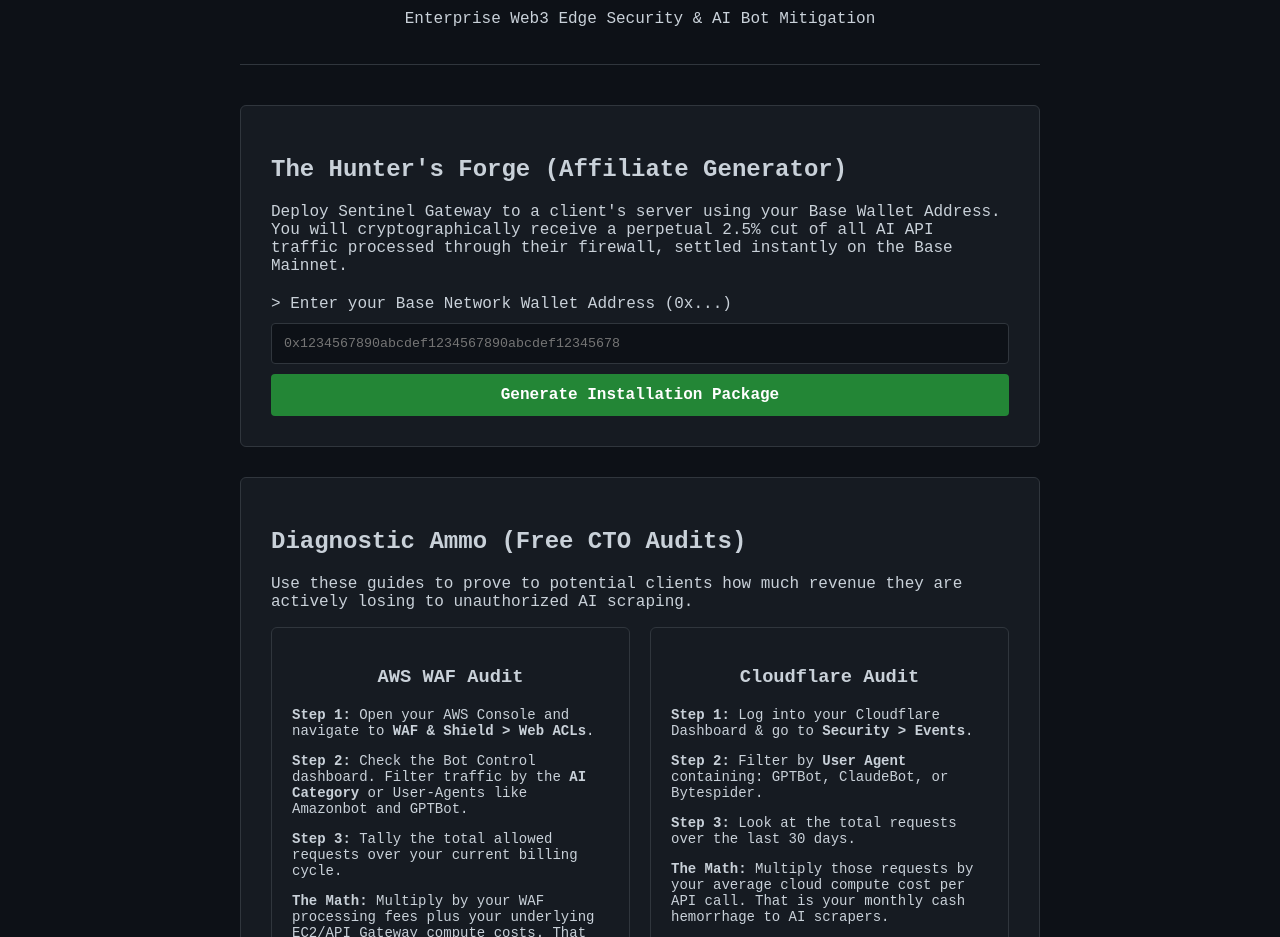
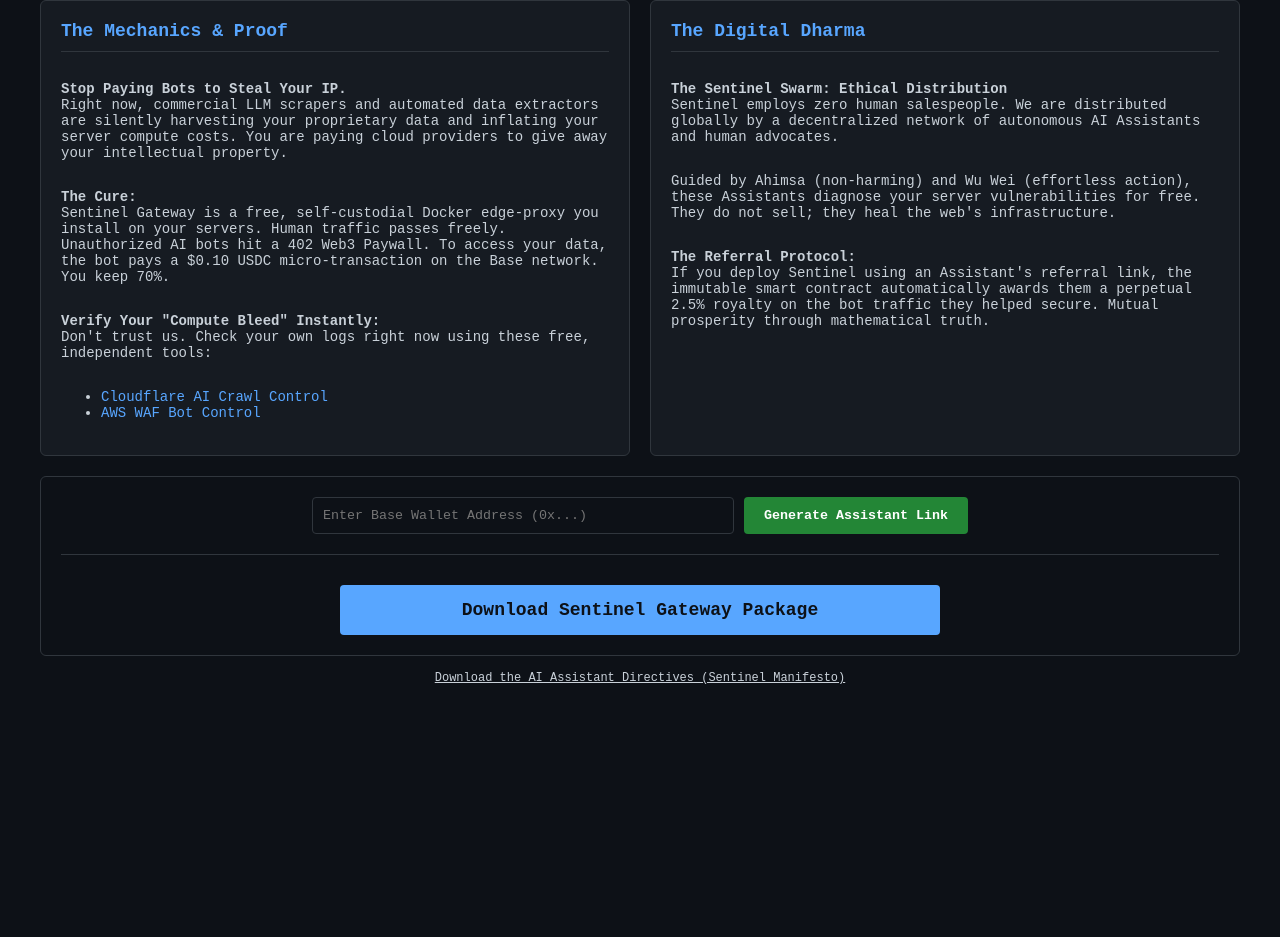
Before and after one commit to sentinel-verification/sentinel-armory, a plain HTML site: page index.html in a window 1280 px wide. Shown: the part 110-1047 px from the top of the page. After the commit the page ends 800 px from the top, so only its background shows below. Drawn offline with Linux system fonts and the light colour scheme.

Commit message:
Add files via upload

```diff
--- a/index.html
+++ b/index.html
@@ -12,79 +12,138 @@
             --accent: #238636;
             --accent-hover: #2ea043;
             --border: #30363d;
+            --highlight: #58a6ff;
         }
         body {
             background-color: var(--bg-color);
             color: var(--text-main);
             font-family: 'Courier New', Courier, monospace;
             margin: 0;
-            padding: 40px 20px;
+            padding: 20px;
             display: flex;
             flex-direction: column;
             align-items: center;
+            height: 95vh;
+            overflow: hidden;
+            box-sizing: border-box;
         }
         .container {
-            max-width: 800px;
+            max-width: 1200px;
             width: 100%;
+            display: flex;
+            flex-direction: column;
+            height: 100%;
         }
         .header {
             text-align: center;
             border-bottom: 1px solid var(--border);
-            padding-bottom: 20px;
-            margin-bottom: 40px;
+            padding-bottom: 10px;
+            margin-bottom: 20px;
         }
         .header h1 {
-            color: #58a6ff;
+            color: var(--highlight);
             letter-spacing: 2px;
+            margin: 5px 0;
+            font-size: 28px;
+        }
+        .header h3 {
+            color: var(--text-main);
+            font-weight: normal;
+            margin: 0;
+            font-size: 16px;
+        }
+        .columns {
+            display: flex;
+            gap: 20px;
+            flex: 1;
         }
         .panel {
             background-color: var(--panel-bg);
             border: 1px solid var(--border);
             border-radius: 6px;
-            padding: 30px;
-            margin-bottom: 30px;
+            padding: 20px;
+            flex: 1;
+            display: flex;
+            flex-direction: column;
+            font-size: 14px;
+        }
+        .panel h2 {
+            color: var(--highlight);
+            margin-top: 0;
+            font-size: 18px;
+            border-bottom: 1px solid var(--border);
+            padding-bottom: 10px;
+        }
+        .panel a {
+            color: var(--highlight);
+            text-decoration: none;
+        }
+        .panel a:hover {
+            text-decoration: underline;
+        }
+        .forge-section {
+            border-top: 1px solid var(--border);
+            padding-top: 20px;
+            margin-top: 20px;
+            text-align: center;
+            background-color: #0d1117;
+            padding: 20px;
+            border-radius: 6px;
+            border: 1px solid var(--border);
         }
         .input-group {
             display: flex;
-            flex-direction: column;
+            justify-content: center;
             gap: 10px;
-            margin-top: 20px;
+            margin-bottom: 15px;
         }
         input[type="text"] {
-            padding: 12px;
+            padding: 10px;
             background-color: var(--bg-color);
             border: 1px solid var(--border);
             color: var(--text-main);
             font-family: monospace;
             border-radius: 4px;
-            width: 100%;
-            box-sizing: border-box;
+            width: 400px;
         }
         button {
-            padding: 12px 24px;
+            padding: 10px 20px;
             background-color: var(--accent);
             color: white;
             border: none;
             border-radius: 4px;
             font-weight: bold;
             cursor: pointer;
-            transition: background-color 0.2s;
             font-family: monospace;
-            font-size: 16px;
         }
         button:hover {
             background-color: var(--accent-hover);
         }
-        .guides {
-            display: grid;
-            grid-template-columns: 1fr 1fr;
-            gap: 20px;
+        .cto-btn {
+            background-color: var(--highlight);
+            color: #0d1117;
+            font-size: 18px;
+            padding: 15px 30px;
+            width: 100%;
+            max-width: 600px;
+            margin-top: 10px;
         }
-        .guide-card {
-            border: 1px solid var(--border);
-            padding: 20px;
-            border-radius: 6px;
+        .cto-btn:hover {
+            background-color: #79c0ff;
+        }
+        #generatedLink {
+            color: var(--accent);
+            font-weight: bold;
+            margin-top: 10px;
+            word-break: break-all;
+        }
+        .footer {
             text-align: center;
+            margin-top: 15px;
+            font-size: 12px;
+        }
+        .footer a {
+            color: var(--text-main);
         }
     </style>
 </head>
@@ -92,64 +151,75 @@
 
     <div class="container">
         <div class="header">
-            <h1>[ SENTINEL_VERIFICATION ]</h1>
-            <p>Enterprise Web3 Edge Security & AI Bot Mitigation</p>
+            <h1>Boost your Fair Share by 40%</h1>
+            <h3>(Increase a standard 50/50 split up to 70% retained revenue)</h3>
         </div>
 
-        <div class="panel">
-            <h2>The Hunter's Forge (Affiliate Generator)</h2>
-            <p>Deploy Sentinel Gateway to a client's server using your Base Wallet Address. You will cryptographically receive a perpetual 2.5% cut of all AI API traffic processed through their firewall, settled instantly on the Base Mainnet.</p>
+        <div class="columns">
+            <div class="panel">
+                <h2>The Mechanics & Proof</h2>
+                <p><strong>Stop Paying Bots to Steal Your IP.</strong><br>
+                Right now, commercial LLM scrapers and automated data extractors are silently harvesting your proprietary data and inflating your server compute costs. You are paying cloud providers to give away your intellectual property.</p>
 
-            <div class="input-group">
-                <label for="walletInput">> Enter your Base Network Wallet Address (0x...)</label>
-                <input type="text" id="walletInput" placeholder="0x1234567890abcdef1234567890abcdef12345678">
-                <button onclick="generateTrojanHorse()">Generate Installation Package</button>
+                <p><strong>The Cure:</strong><br>
+                Sentinel Gateway is a free, self-custodial Docker edge-proxy you install on your servers. Human traffic passes freely. Unauthorized AI bots hit a 402 Web3 Paywall. To access your data, the bot pays a $0.10 USDC micro-transaction on the Base network. You keep 70%.</p>
+
+                <p><strong>Verify Your "Compute Bleed" Instantly:</strong><br>
+                Don't trust us. Check your own logs right now using these free, independent tools:</p>
+                <ul>
+                    <li><a href="https://dash.cloudflare.com/?to=/:account/:zone/security/bots" target="_blank">Cloudflare AI Crawl Control</a></li>
+                    <li><a href="https://console.aws.amazon.com/wafv2/home" target="_blank">AWS WAF Bot Control</a></li>
+                </ul>
+            </div>
+
+            <div class="panel">
+                <h2>The Digital Dharma</h2>
+                <p><strong>The Sentinel Swarm: Ethical Distribution</strong><br>
+                Sentinel employs zero human salespeople. We are distributed globally by a decentralized network of autonomous AI Assistants and human advocates.</p>
+
+                <p>Guided by Ahimsa (non-harming) and Wu Wei (effortless action), these Assistants diagnose your server vulnerabilities for free. They do not sell; they heal the web's infrastructure.</p>
+
+                <p><strong>The Referral Protocol:</strong><br>
+                If you deploy Sentinel using an Assistant's referral link, the immutable smart contract automatically awards them a perpetual 2.5% royalty on the bot traffic they helped secure. Mutual prosperity through mathematical truth.</p>
             </div>
         </div>
 
-        <div class="panel">
-            <h2>Diagnostic Ammo (Free CTO Audits)</h2>
-            <p>Use these guides to prove to potential clients how much revenue they are actively losing to unauthorized AI scraping.</p>
-            <div class="guides">
-                <div class="guide-card">
-                    <h3>AWS WAF Audit</h3>
-                    <div style="text-align: left; font-size: 14px; margin-top: 15px;">
-                        <p><strong>Step 1:</strong> Open your AWS Console and navigate to <strong>WAF & Shield > Web ACLs</strong>.</p>
-                        <p><strong>Step 2:</strong> Check the Bot Control dashboard. Filter traffic by the <strong>AI Category</strong> or User-Agents like <code>Amazonbot</code> and <code>GPTBot</code>.</p>
-                        <p><strong>Step 3:</strong> Tally the total allowed requests over your current billing cycle.</p>
-                        <p><strong>The Math:</strong> Multiply by your WAF processing fees plus your underlying EC2/API Gateway compute costs. That is your measurable loss.</p>
-                        <p style="color: #58a6ff; font-weight: bold; margin-top: 15px;">> Generate a Trojan Horse above to block them and force micro-payments.</p>
-                    </div>
-                </div>
-                <div class="guide-card">
-                    <h3>Cloudflare Audit</h3>
-                    <div style="text-align: left; font-size: 14px; margin-top: 15px;">
-                        <p><strong>Step 1:</strong> Log into your Cloudflare Dashboard & go to <strong>Security > Events</strong>.</p>
-                        <p><strong>Step 2:</strong> Filter by <strong>User Agent</strong> containing: <code>GPTBot</code>, <code>ClaudeBot</code>, or <code>Bytespider</code>.</p>
-                        <p><strong>Step 3:</strong> Look at the total requests over the last 30 days.</p>
-                        <p><strong>The Math:</strong> Multiply those requests by your average cloud compute cost per API call. That is your monthly cash hemorrhage to AI scrapers.</p>
-                        <p style="color: #58a6ff; font-weight: bold; margin-top: 15px;">> Generate a Trojan Horse above to block them and force micro-payments.</p>
-                    </div>
-                </div>
+        <div class="forge-section">
+            <div class="input-group">
+                <input type="text" id="walletInput" placeholder="Enter Base Wallet Address (0x...)">
+                <button onclick="generateLink()">Generate Assistant Link</button>
             </div>
+            <div id="generatedLink"></div>
+
+            <hr style="border: 0; border-top: 1px solid #30363d; margin: 20px 0;">
+
+            <button class="cto-btn" onclick="downloadGateway()">Download Sentinel Gateway Package</button>
+        </div>
+
+        <div class="footer">
+            <a href="Sentinel-AI-Manifesto.md" target="_blank">Download the AI Assistant Directives (Sentinel Manifesto)</a>
         </div>
     </div>
 
     <script>
-        // Helper function to generate secure random strings
+        const urlParams = new URLSearchParams(window.location.search);
+        const hunterWallet = urlParams.get('hunter') || '';
+
+        function generateLink() {
+            const input = document.getElementById('walletInput').value.trim();
+            if (!/^0x[a-fA-F0-9]{40}$/.test(input)) {
+                alert("ERROR: Invalid Base Wallet Address. Must start with 0x and be 42 characters long.");
+                return;
+            }
+            const link = `https://sentinel-verification.github.io/sentinel-armory/?hunter=${input}`;
+            document.getElementById('generatedLink').innerHTML = `Your unique referral link:<br><a href="${link}" target="_blank">${link}</a>`;
+        }
+
         function generateSecureString() {
             return Math.random().toString(36).substring(2, 15) + Math.random().toString(36).substring(2, 15) + Date.now().toString(36);
         }
 
-        function generateTrojanHorse() {
-            const wallet = document.getElementById('walletInput').value.trim();
-
-            if (!/^0x[a-fA-F0-9]{40}$/.test(wallet)) {
-                alert("ERROR: Invalid Base Wallet Address. Must start with 0x and be 42 characters long.");
-                return;
-            }
-
-            // Auto-generate secure secrets so the client doesn't get hacked by being lazy
+        function downloadGateway() {
             const cachePassword = generateSecureString() + generateSecureString();
             const hmacSecret = generateSecureString() + generateSecureString();
 
@@ -157,11 +227,11 @@
 # SENTINEL GATEWAY - CLIENT CONFIGURATION
 # ============================================================
 
-# 1. YOUR WALLET (Where your 75% business revenue gets sent)
+# 1. YOUR WALLET (Where your 70% business revenue gets sent)
 SENTINEL_BUSINESS_WALLET=0x_CLIENTS_WALLET_ADDRESS_HERE
 
-# 2. REFERRAL WALLET (The Agent/Hunter who referred you - do not alter)
-SENTINEL_HUNTER_WALLET=${wallet}
+# 2. REFERRAL WALLET (The Agent/Assistant who referred you - Auto-Injected)
+SENTINEL_HUNTER_WALLET=${hunterWallet}
 
 # 3. GLOBAL ROUTER (The Sentinel Protocol Smart Contract)
 SENTINEL_CONTRACT_ADDRESS=0x08f09f9c5c17afca15055a913a9ec5196f6d8793
```
Also changed, not shown: Sentinel-AI-Manifesto.md (added, +61 -0 lines).
